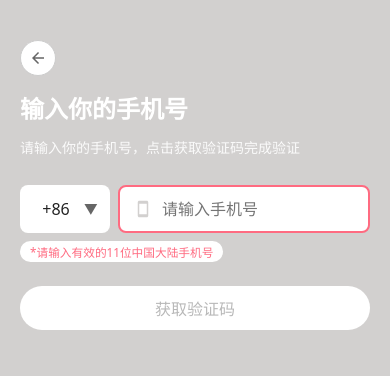
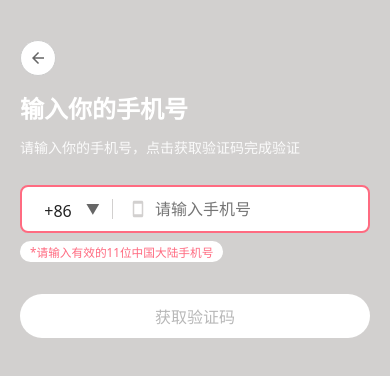
Before and after one commit to bdb6gdsypm-cell/bdb6gdsypm-cell.github.io, a plain HTML site: page 手机号输入页.html in a window 390 px wide. Both pictures are taken after a click on the button "获取验证码". Drawn offline with Linux system fonts and the light colour scheme.

Commit message:
Update 手机号输入页.html

```diff
--- a/手机号输入页.html
+++ b/手机号输入页.html
@@ -63,11 +63,25 @@ white-space: nowrap; /* 强制单行 */
 overflow: hidden;
 text-overflow: ellipsis;
         }
+/* =========【新增】合并外层容器，国家码+输入框放同一个白色框 ========= */
+.phone-group-wrap {
+width:100%;
+height:59px;
+display:flex;
+align-items:center;
+background:#fff;
+border-radius:8px;
+position:relative;
+}
+/* 分割竖线 */
+.divider-line {
+width:1px;
+height:24px;
+background:#d2d0cf;
+flex-shrink:0;
+}
 .phone-input-wrap {
 margin-bottom: 8px;
-display:flex;
-gap:12px;
-align-items:center;
 width:100%;
 }
 /* ========== 修改：错误提示行，取消自带颜色，用来放内联胶囊span ========== */
@@ -101,16 +115,15 @@ visibility:visible;
 .country-code-wrap{
 position:relative;
 min-width:110px;
-height:59px;
+height:100%;
 flex-shrink:0;
 }
 .country-display {
 width:100%;
-height: 59px;
+height: 100%;
 padding:0 12px;
 padding-right:30px;
-border-radius:8px;
-background:#fff;
+background:transparent; /* 透明！外层由phone-group-wrap提供白色背景 */
 font-size:20px;
 color:#222;
 border:none;
@@ -126,13 +139,9 @@ cursor: not-allowed;
 opacity:0.75;
 pointer-events:none;
 }
-/* 粉色边框样式 */
-.country-display.error-border {
+/* 粉色边框样式 移到外层phone-group-wrap */
+.phone-group-wrap.error-border {
 border: 2px solid #ff6b81;
-}
-/* ========== 手机号输入框 错误粉色边框 ========== */
-.phone-input.error-border {
-border: 2px solid #ff6b81 !important;
 }
 /* 左右晃动动画 */
 @keyframes shake {
@@ -212,7 +221,7 @@ background:#f3f3f3;
 .phone-input-box{
 position:relative;
 flex:1;
-height:59px;
+height:100%;
 }
 /* 手机SVG图标 #d2d0cf */
 .phone-icon{
@@ -246,21 +255,21 @@ width:14px;
 height:14px;
 fill:#fff;
 }
-/* 手机号输入框 圆角8px，自适应宽度，和按钮右对齐 */
+/* 手机号输入框：背景透明，去掉边框，整体背景交给外层phone-group-wrap */
 .phone-input {
 width:100%;
-height: 59px;
-border-radius:8px;
+height: 100%;
+border-radius:0;
 border: none;
 font-size: 20px;
-padding: 0 52px 0 48px; /* 右侧增加padding，防止文字被清除图标挡住 */
+padding: 0 52px 0 48px;
 outline: none;
-background: #ffffff;
+background: transparent;
 min-width:0;
 transition: border 0.2s;
 }
 .phone-input:disabled {
-background:#eee;
+background:transparent;
 color:#999;
 cursor:not-allowed;
 }
@@ -274,6 +283,7 @@ color: #b8b8b8;
 background: #ffffff;
 cursor: pointer;
 transition: all 0.2s;
+margin-top:8px;
 }
 .get-code-btn:disabled {
 opacity: 0.7;
@@ -394,7 +404,6 @@ padding-top: 90px; /* 小屏保持足够顶部距离，避开返回按钮 */
 margin-bottom:28px;
 }
 .phone-input-wrap{
-gap:8px;
 margin-bottom:8px;
 }
 .error-tip-line{
@@ -405,34 +414,34 @@ margin-bottom:20px;
 font-size: clamp(11px,3vw,12px);
 padding:2px 10px;
 }
+.phone-group-wrap{
+height:48px;
+}
 .country-code-wrap{
 min-width:90px;
-height:48px;
+height:100%;
 }
 .country-display{
-height:48px;
+height:100%;
 font-size:16px;
 line-height:48px;
 }
-.country-display.error-border {
+.phone-group-wrap.error-border {
 border: 2px solid #ff6b81;
 }
 .country-dropdown{
 width:220px;
 }
 .phone-input-box{
-height:48px;
+height:100%;
 }
 .phone-input{
-height:48px;
+height:100%;
 font-size:16px;
 padding:0 44px 0 42px;
 }
-.phone-input.error-border {
-border:2px solid #ff6b81 !important;
-}
 .phone-input:disabled {
-background:#eee;
+background:transparent;
 }
 .phone-icon{
 left:16px;
@@ -451,6 +460,10 @@ height:12px;
 .get-code-btn{
 height:44px;
 font-size:16px;
+margin-top:8px;
+}
+.divider-line{
+height:20px;
 }
 }
 </style>
@@ -467,6 +480,8 @@ font-size:16px;
 <div class="card-title">输入你的手机号</div>
 <div class="card-desc">请输入你的手机号，点击获取验证码完成验证</div>
 <div class="phone-input-wrap">
+    <!-- 【HTML改动：外层统一容器，国家码 | 分割线 | 输入框 -->
+    <div class="phone-group-wrap" id="phoneGroupWrap">
         <div class="country-code-wrap">
             <div class="country-display" id="countryDisplay">+86</div>
             <div class="country-dropdown" id="countryDropdown">
@@ -658,6 +673,8 @@ font-size:16px;
                 <div class="country-item" data-code="+680">帕劳 +680</div>
             </div>
         </div>
+        <!-- 竖线分割 -->
+        <div class="divider-line"></div>
         <div class="phone-input-box">
             <!-- SVG手机图标，颜色#d2d0cf -->
             <svg class="phone-icon" viewBox="0 0 24 24">
@@ -670,6 +687,7 @@ font-size:16px;
             </svg>
             </div>
             <input class="phone-input" id="phoneInput" placeholder="请输入手机号" maxlength="11" type="tel" />
+        </div>
     </div>
 </div>
 <!-- ✅修改：错误提示行，内部放span胶囊 -->
@@ -710,6 +728,7 @@ const backBtn = document.getElementById("backBtn");
 const clearIcon = document.getElementById("clearIcon");
 const errorTip = document.getElementById("errorTip");
 const errorTipBadge = errorTip.querySelector('.error-tip-badge'); //获取胶囊span
+const phoneGroupWrap = document.getElementById("phoneGroupWrap");
 // 设置提示函数，统一控制胶囊显示隐藏
 function setErrorTip(text){
 errorTipBadge.innerText = text;
@@ -758,17 +777,17 @@ countryDropdown.classList.remove("show");
 updateGetCodeBtnState();
 // ========== 新增逻辑：切换国家码触发效果 ==========
 if(currentCountryCode !== "+86"){
-// 非+86：晃动 + 粉色边框 + 输入框禁用 +【改为下方文字提示，不再弹窗】
-countryDisplay.classList.add('error-border','shake-anim');
+// 非+86：晃动 + 外层粉色边框 + 输入框禁用 +【改为下方文字提示，不再弹窗】
+phoneGroupWrap.classList.add('error-border','shake-anim');
 phoneInput.disabled = true;
 setErrorTip("*当前仅支持中国大陆手机号");
 // 动画执行完移除shake类，方便下次再次选择时还能触发晃动
 setTimeout(()=>{
-countryDisplay.classList.remove('shake-anim');
+phoneGroupWrap.classList.remove('shake-anim');
   },300);
 }else{
 // +86：清除错误样式，启用输入框，清空提示文字
-countryDisplay.classList.remove('error-border','shake-anim');
+phoneGroupWrap.classList.remove('error-border','shake-anim');
 phoneInput.disabled = false;
 setErrorTip("");
 }
@@ -792,7 +811,7 @@ const val = phoneInput.value.trim();
 if(val !== ""){
 // 输入框有内容：禁用国家码选择，清除错误边框
 countryDisplay.classList.add("disabled");
-countryDisplay.classList.remove("error-border");
+phoneGroupWrap.classList.remove("error-border");
 countryDropdown.classList.remove("show");
 }else{
 // 输入框为空：启用国家码选择
@@ -806,7 +825,7 @@ toggleClearIcon();
 toggleCountryCodeState();
 const val = this.value.trim();
 if(phoneReg.test(val)){
-this.classList.remove('error-border');
+phoneGroupWrap.classList.remove('error-border');
 setErrorTip(""); //输入正确清空提示
 }
 });
@@ -820,7 +839,7 @@ toggleClearIcon();
 toggleCountryCodeState();
 const val = this.value.trim();
 if(phoneReg.test(val)){
-this.classList.remove('error-border');
+phoneGroupWrap.classList.remove('error-border');
 setErrorTip("");
 }
 })
@@ -905,15 +924,15 @@ if(!phoneReg.test(val)){
 const msg = "*请输入有效的11位中国大陆手机号";
 // openModal(msg); //注释掉此行，不再弹出弹窗
 setErrorTip(msg); //仅下方提示文字
-// 校验失败：添加粉色边框 + 晃动动画
-phoneInput.classList.add('error-border','shake-anim');
+// 校验失败：【改为外层容器添加粉色边框 + 晃动动画】
+phoneGroupWrap.classList.add('error-border','shake-anim');
 setTimeout(()=>{
-phoneInput.classList.remove('shake-anim');
+phoneGroupWrap.classList.remove('shake-anim');
 },300);
 return;
 }
 // 校验通过，清除错误样式
-phoneInput.classList.remove('error-border','shake-anim');
+phoneGroupWrap.classList.remove('error-border','shake-anim');
 setErrorTip(""); //校验通过清空提示
 targetPhone = code + val;
 const records = getSmsRecords(targetPhone);
```
Lines whose indentation alone changed are shown as unchanged.
